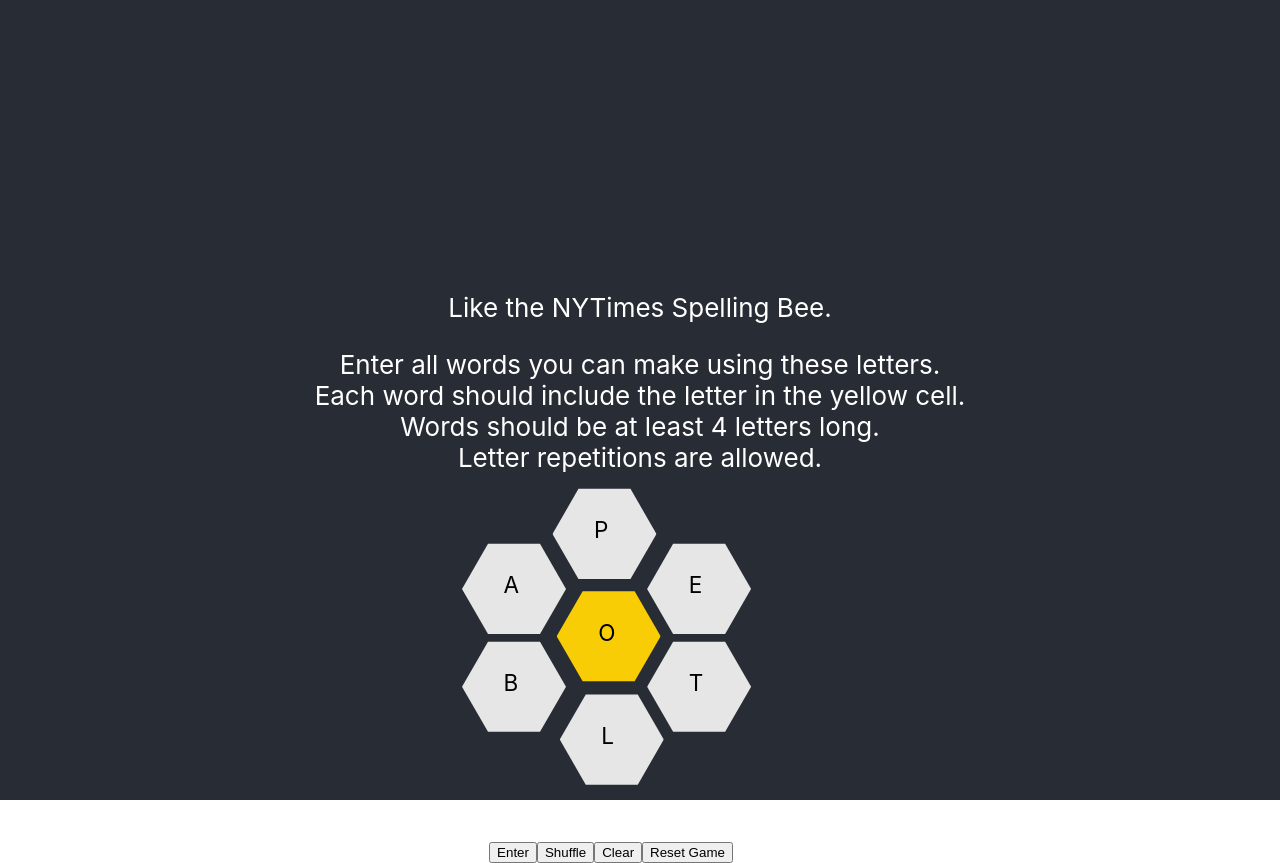
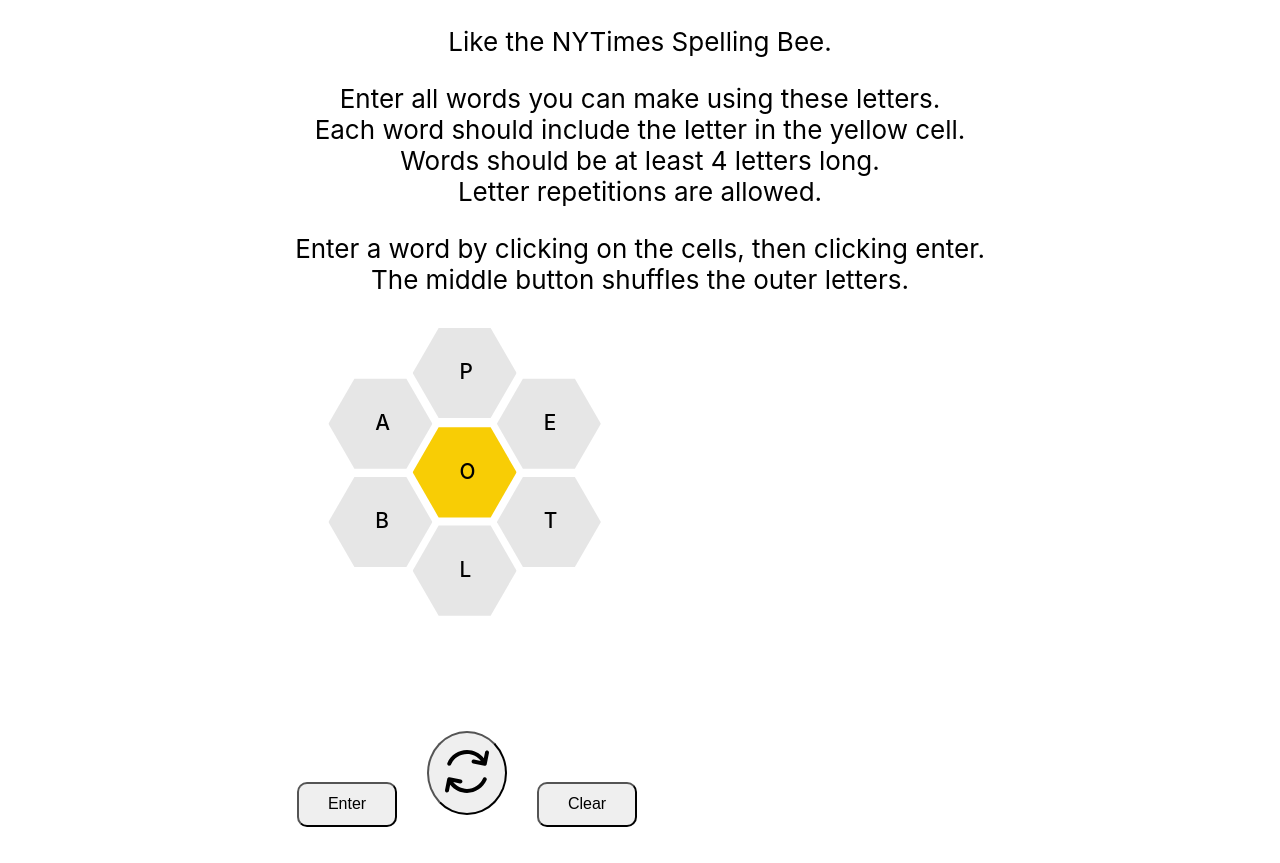
Before and after one commit to devj1988/spellingBeeApp, a React (Create React App) app: page / in a window 1280 px wide. After the commit the page ends 827 px from the top, so only its background shows below. Built offline with nearby package versions, Linux system fonts and the light colour scheme.

Commit message:
am ok with the layout for now; will improve later; needs some cleanup

```diff
--- a/package.json
+++ b/package.json
@@ -41,5 +41,8 @@
       "last 1 firefox version",
       "last 1 safari version"
     ]
+  },
+  "devDependencies": {
+    "file-loader": "^6.0.0"
   }
 }
--- a/src/App.css
+++ b/src/App.css
@@ -14,14 +14,14 @@
 }
 
 .App-header {
-  background-color: #282c34;
-  min-height: 100vh;
+  background-color: white;
   display: flex;
   flex-direction: column;
   align-items: center;
   justify-content: center;
   font-size: calc(10px + 2vmin);
-  color: white;
+  color: black;
+  position: relative;
 }
 
 .App-link {
--- a/src/App.tsx
+++ b/src/App.tsx
@@ -1,17 +1,16 @@
-import React, { useState, ReactText } from 'react';
-import logo from './logo.svg';
+import React from 'react';
 import './App.css';
 import { Grid } from './Grid';
-
-const wordData = {
-    center: "O",
-    sides: ["P", "A", "E", "B", "T", "L"],
-    possibleWords: ["PLOT"]
-}
+import { puzzles } from "./puzzles";
+import * as _ from "lodash";
 
 function App() {
+    const puzzleIndex = _.random(0, puzzles.puzzles.length - 1);
+    const puzzle = puzzles.puzzles[puzzleIndex];
+
     return (
         <div className="App">
+            <div>
                 <header className="App-header">
                     <p>
                         Like the NYTimes Spelling Bee.
@@ -21,12 +20,16 @@ function App() {
                         <div>Each word should include the letter in the yellow cell.</div>
                         <div>Words should be at least 4 letters long. </div>
                         <div>Letter repetitions are allowed.</div>
-                </div>
-                <div style={{ display: "flex" }}>
-                    <div>                  <Grid {...wordData} />
-                    </div>
+                        <p></p>
+                        <div>Enter a word by clicking on the cells, then clicking enter.</div>
+                        <div>The middle button shuffles the outer letters.</div>
+                        <p />
                     </div>
                 </header>
+            </div>
+            <div>
+                <Grid {...puzzle} />
+            </div>
         </div>
     );
 }
--- a/src/Cell.tsx
+++ b/src/Cell.tsx
@@ -17,7 +17,7 @@ export class Cell extends React.Component<CellProps> {
                 <svg width={104} height={104} viewBox="0 0 120 103.92304845413263" onClick={() => { this.props.handleClick(this.props.letter) }}>
                     <polygon points="0,51.96152422706631 30,0 90,0 120,51.96152422706631 90,103.92304845413263 30,103.92304845413263"
                         stroke="transparent" className={polygonClass}></polygon>
-                    <text x="40%" y="55%" style={{ color: "black" }}>{this.props.letter}</text>
+                    <text x="45%" y="57%" className="cell-text">{this.props.letter}</text>
                 </svg></div>
 
         );
--- a/src/Grid.css
+++ b/src/Grid.css
@@ -5,7 +5,7 @@
 
 .wordlist-header {
     font-size: xx-large;
-    color: black;
+    color: white;
 }
 
 .wordlist-header-green {
@@ -18,4 +18,93 @@
 
 .wordsFoundList {
     font-size: x-large;
+    text-align: left;
 }
+
+.hive {
+    position: relative;
+    width: max-content;
+    height: max-content;
+}
+
+.grid {
+    display: flex;
+    flex-direction: column;
+    align-items: center;
+}
+
+.grid-left {
+    display: flex;
+    flex-direction: column;
+    min-width: 50vh;
+    position: relative;
+}
+
+.grid-right {
+    display: flex;
+    flex-direction: column;
+    min-width: 50vh
+}
+
+.grid-body {
+    display: flex;
+    flex-direction: row;
+}
+
+/* .button-row {
+    position: relative;
+    left: 10px;
+    top: 20px;
+} */
+
+.common-btn {
+    border-radius: 10px;
+    width: 100px;
+    height: 45px;
+    padding: 10px;
+    font-size: medium;
+    /* position: relative;
+    left: 10px;
+    top: -20px; */
+}
+
+.shuffle-svg {
+    width: 44px;
+    margin: 10px;
+    height: 55px;
+    background-color: transparent;
+}
+
+.user-controls-text {
+    /* position: relative;
+    left: 20px;
+    top: 20px; */
+    margin-bottom: 10px;
+    font-size: x-large;
+}
+
+.shuffle-btn {
+    border-radius: 50%;
+    /* position: relative;
+    left: 10px; */
+    margin-left: 30px;
+    margin-right: 30px;
+}
+
+.user-controls {
+    /* display: flex;
+    flex-direction: column; */
+    position: absolute;
+    left: 57px;
+    top: 400px;
+}
+
+.message-error {
+    background-color: red;
+    color: white
+}
+
+.message {
+    background-color: green;
+    color: white
+}
--- a/src/Grid.tsx
+++ b/src/Grid.tsx
@@ -11,6 +11,8 @@ export interface GridProps {
 }
 
 export const Grid = ({ center, sides, possibleWords }: GridProps) => {
+
+    console.log({ center, sides, possibleWords });
 
     const [currentWord, setCurrentWord] = useState("");
     const [wordsFound, setWordsFound] = useState<Array<string>>([]);
@@ -93,32 +95,18 @@ export const Grid = ({ center, sides, possibleWords }: GridProps) => {
     const bottom = _.slice(cellArray, -4);
 
     return (
-        <div style={{ display: "flex", flexDirection: "row" }}>
-            <div style={{
-                display: "flex",
-                flexDirection: "column"
-            }}>
-                <div hidden={message.hidden}
-                    style={{
-                        backgroundColor: message.error ? "red" : "green"
-                    }}
-                >
+        <div className="grid">
+            <div hidden={message.hidden} className={message.error ? "message-error" : "message"}>
                 {message.message}
             </div>
-                <div style={{
-                    position: "relative",
-                    left: -10,
-                    top: 120
-                }}>
+
+            <div className="grid-body">
+                <div className="grid-left">
+                    <div className="hive">
                         {top}
                         {centerCell}
                         {bottom}
                     </div>
-                <div style={{
-                    position: "relative",
-                    left: -9,
-                    top: 328
-                }}>
                     <UserControls handleSubmit={submit}
                         handleJuggle={juggle}
                         handleClear={clearCurrentWord}
@@ -127,9 +115,7 @@ export const Grid = ({ center, sides, possibleWords }: GridProps) => {
                         isNewGame={!(wordsFound.length === possibleWords.length)}
                     ></UserControls>
                 </div>
-
-            </div>
-            <div>
+                <div className="grid-right">
                     <div className="wordlist">
                         <div className={wordsFound.length === possibleWords.length ? "wordlist-header wordlist-header-green" :
                             "wordlist-header wordlist-header-white"
@@ -141,10 +127,10 @@ export const Grid = ({ center, sides, possibleWords }: GridProps) => {
                                     wordsFound.length > 1 ? "s" : ""
                                     } found` : ""}
                         </div>
-                    <ol>
+                        <ol className="wordsFoundList">
                             {wordsFound.map(word => <li>{word}</li>)}
                         </ol>
-                </div>
+                    </div></div>
             </div>
         </div>);
 }
--- a/src/UserControls.tsx
+++ b/src/UserControls.tsx
@@ -1,4 +1,6 @@
 import React from "react";
+import { ReactComponent as Refresh } from "./refresh-svgrepo-com.svg";
+import "./Grid.css";
 
 export interface UserControlProps {
     handleSubmit: () => void;
@@ -13,15 +15,16 @@ export class UserControls extends React.Component<UserControlProps> {
 
     render() {
         const txt = !this.props.isNewGame ?
-            "" : this.props.currentWord || "Enter a word";
+            "" : this.props.currentWord || "";
         return (
-            <div>
-                <text>{txt}</text>
-                <div>
-                    <button onClick={this.props.handleSubmit}>Enter</button>
-                    <button onClick={this.props.handleJuggle}>Shuffle</button>
-                    <button onClick={this.props.handleClear}>Clear</button>
-                    <button onClick={this.props.handleReset}>Reset Game</button>
+            <div className="user-controls">
+                <div className="user-controls-text">{txt}</div>
+                <div className="button-row">
+                    <button onClick={this.props.handleSubmit} className="common-btn">Enter</button>
+                    <button onClick={this.props.handleJuggle} className="shuffle-btn">
+                        <Refresh className="shuffle-svg" />
+                    </button>
+                    <button onClick={this.props.handleClear} className="common-btn">Clear</button>
                 </div>
             </div>
         )
--- a/src/cell.css
+++ b/src/cell.css
@@ -6,37 +6,43 @@
     fill: #e6e6e6;
 }
 
+.cell-text {
+    color: black;
+    font-size: x-large;
+    font-weight: 500;
+}
+
 .cell:nth-child(1) {
     position: absolute;
-    transform: translate(62%, -101%);
+    transform: translate(166%, 0%);
 }
 
 .cell:nth-child(2) {
     position: absolute;
-    transform: translate(-25%, -51%);
+    transform: translate(85%, 47%)
 }
 
 .cell:nth-child(3) {
     position: absolute;
-    transform: translate(66%, -8%);
+    transform: translate(166%, 92%);
 }
 
 .cell:nth-child(4) {
     position: absolute;
-    transform: translate(153%, -51%);
+    transform: translate(247%, 47%);
 }
 
 .cell:nth-child(5) {
     position: absolute;
-    transform: translate(-25%, 38%);
+    transform: translate(85%, 138%);
 }
 
 .cell:nth-child(6) {
     position: absolute;
-    transform: translate(153%, 38%);
+    transform: translate(247%, 138%);
 }
 
 .cell:nth-child(7) {
     position: absolute;
-    transform: translate(69%, 86%);
+    transform: translate(166%, 183%);
 }
--- /dev/null
+++ b/src/puzzles.tsx
@@ -0,0 +1,14 @@
+export const puzzles = {
+    puzzles: [
+        {
+            center: "O",
+            sides: ["P", "A", "E", "B", "T", "L"],
+            possibleWords: ["PLOT", "BOTTLE", "BLOT", "BOLT"]
+        },
+        {
+            center: "T",
+            sides: ["A", "B", "L", "E", "R", "L"],
+            possibleWords: ["TABLE", "TABLET", "BATTLE"]
+        }
+    ]
+}
```
Also changed, not shown: src/refresh-svgrepo-com.svg (added), 1 other file (tests, documents, lock files or other folders). Lines whose indentation alone changed are shown as unchanged.
